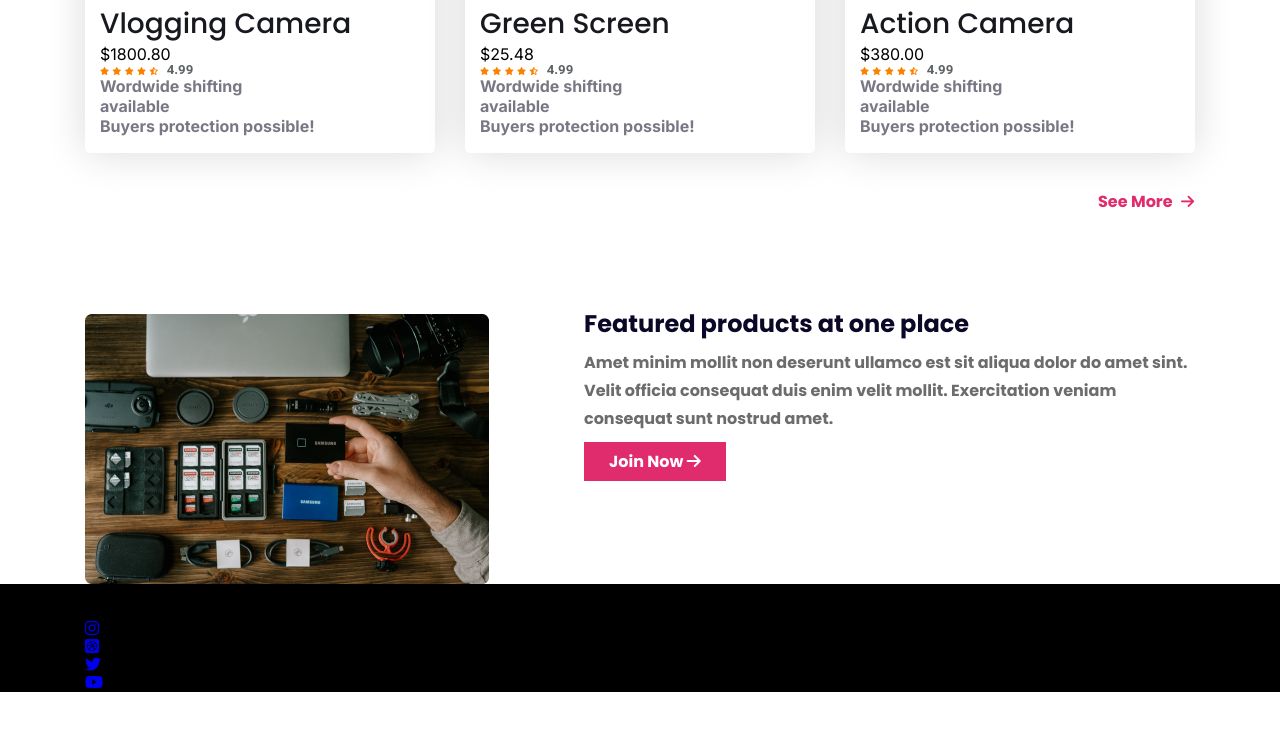
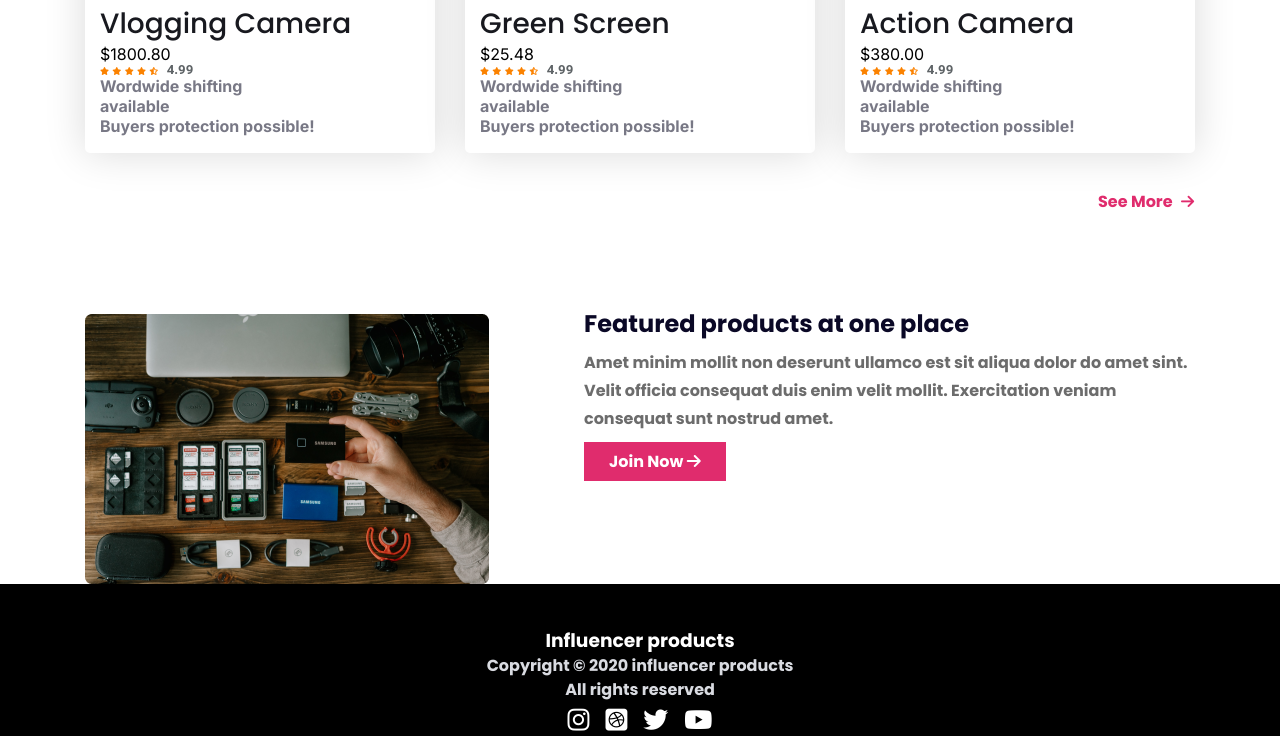
Before and after one commit to devbiplabmistry/influencer, a plain HTML site: page index.html in a window 1280 px wide. Shown: the part 2201-2937 px from the top of the page. Before the commit the page ends 2893 px from the top, so only its background shows below. Drawn offline with Linux system fonts and the light colour scheme.

Commit message:
complete design

```diff
--- a/css/style.css
+++ b/css/style.css
@@ -273,4 +273,37 @@ nav {
 #copy{
     background-color: #000000;
 }
+.copy-content h3{
+    font-family: 'poppins', sans-serif;
+    font-weight: 700;
+    font-size: 24x;
+    color: #fff;
+    padding-top: 50px;
+    margin-bottom: 5px;
+}
+.copy-content p{
+    font-family: 'poppins', sans-serif;
+    font-weight: 700;
+    font-size: 14x;
+    color: #D9DBE1;
+    line-height: 24px;
+}
+.social ul {
+    display: flex;
+    gap: 16px;
+    font-size: 30px;
+    color: #fff;
+}
+.social ul i{
+    font-size: 25px;
+    color: #fff;
+}
+.copy-content{
+   text-align: center;
+}
+.copy-content .social{
+   display: flex;
+   justify-content: center;
+   align-items: center;
+}
 /* _________________________copyright css End Here____________________________ */
--- a/index.html
+++ b/index.html
@@ -280,10 +280,9 @@
     <section id="copy">
         <div class="container">
             <div class="copy-content">
-                <h5>Influencer products</h5>
+                <h3>Influencer products</h3>
             <p>Copyright © 2020  influencer products</p>
             <p>All rights reserved</p>
-            </div>
             <div class="social">
                 <ul>
                     <li><a href="#"><i class="fa-brands fa-instagram"></i></a></li>
@@ -292,6 +291,8 @@
                     <li><a href="#"><i class="fa-brands fa-youtube"></i></a></li>
                 </ul>
             </div>
+            </div>
+
         </div>
 
     </section>
```
